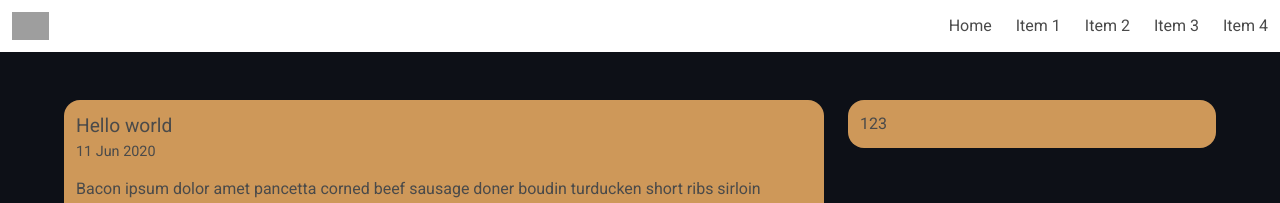
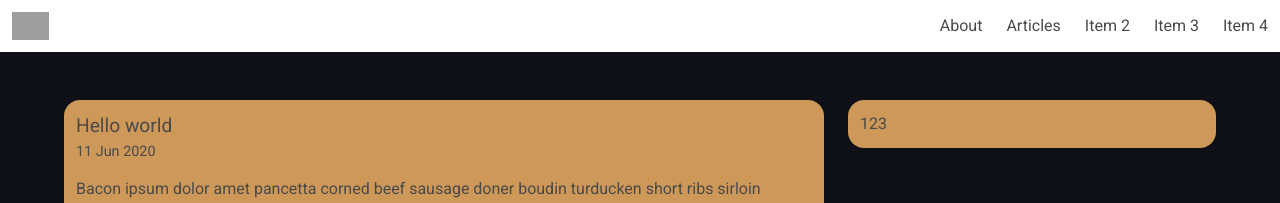
Before and after one commit to kbegiedza/kbegiedza.github.io, a Jekyll site: the page built from _posts/2020-06-11-hello-world.md, in a window 1280 px wide. Shown: the top 203 px of the page. Built offline with Jekyll 4.4.1, drawn with Linux system fonts in a browser that asks for light colours; grey boxes are pictures that could not be loaded.

Commit message:
moved blog to articles

```diff
--- a/_includes/navigation.html
+++ b/_includes/navigation.html
@@ -11,8 +11,8 @@
     </div>
     <div id="navbarMenu" class="navbar-menu">
         <div class="navbar-end">
-            <a class="navbar-item" href="/blog">Home</a>
-            <a class="navbar-item" href="#">Item 1</a>
+            <a class="navbar-item" href="https://kbegiedza.eu/">About</a>
+            <a class="navbar-item" href="/articles">Articles</a>
             <a class="navbar-item" href="#">Item 2</a>
             <a class="navbar-item" href="#">Item 3</a>
             <a class="navbar-item" href="#">Item 4</a>
--- a/blog/index.html
+++ b/articles/index.html
@@ -4,7 +4,6 @@
 ---
 <h1>{{ page.title }}</h1>
 <ul>
-
     {% for post in site.posts %}
     <li><span>{{ post.date | date_to_string }}</span> » <a href="{{ post.url }}"
             title="{{ post.title }}">{{ post.title }}</a></li>
```
Also changed, not shown: _posts/2020-06-11-hello-world.md (+1 -1 lines), _layouts/article.html (renamed from _layouts/post.html), articles/atom.xml (renamed from blog/atom.xml).
